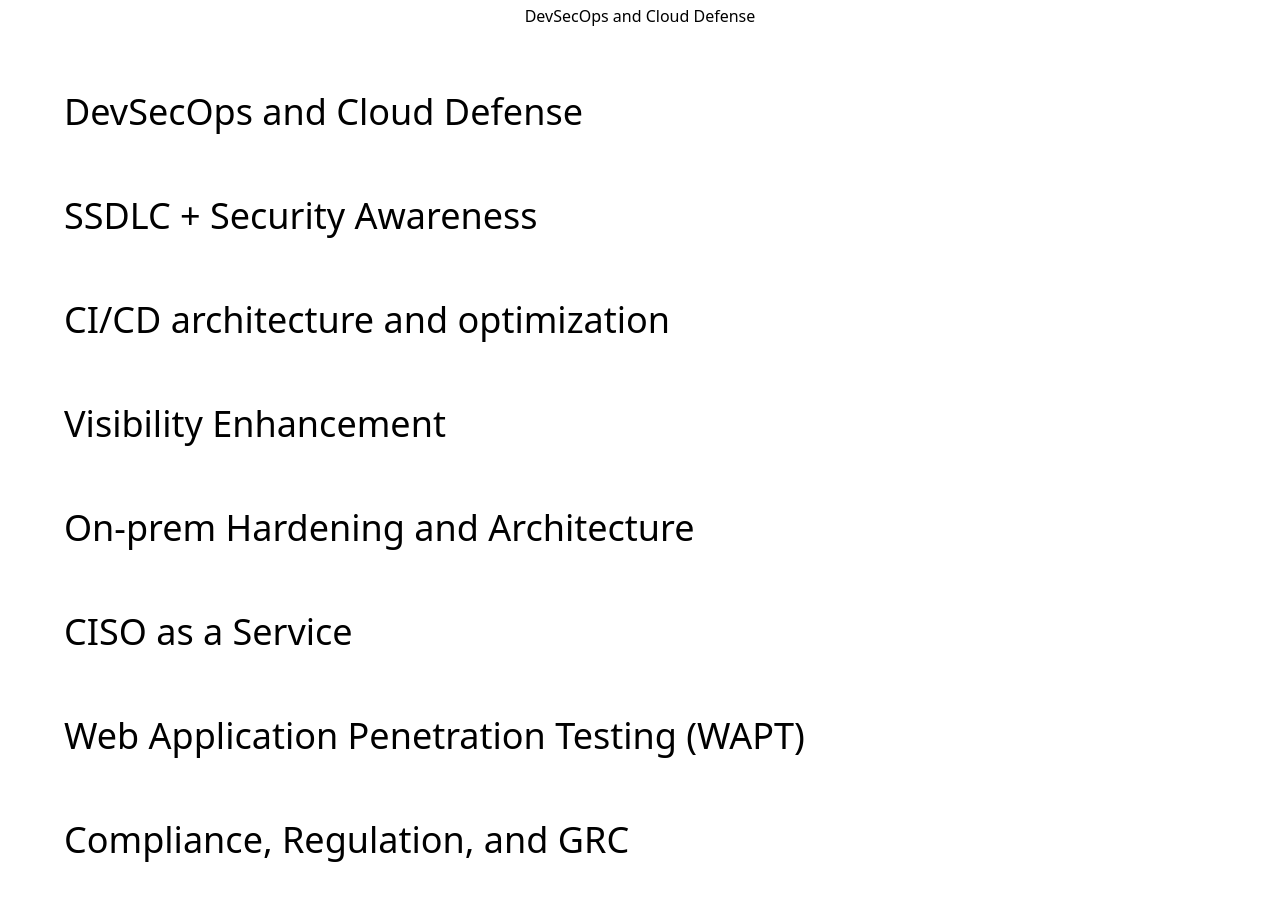
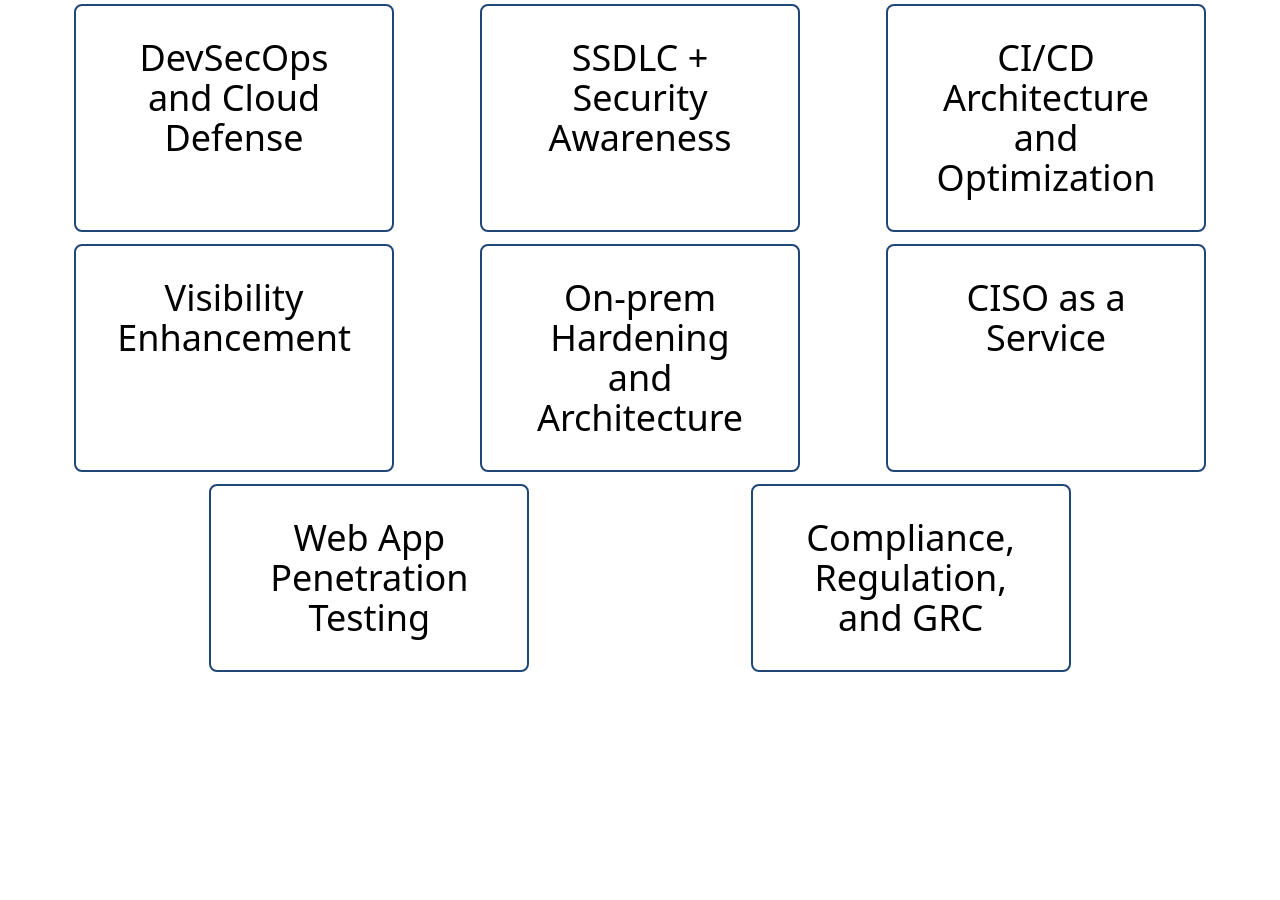
Before and after one commit to arana489/Invictuss, a React (Vite) app: page /service in a window 1280 px wide. Shown: the part 400-1300 px from the top of the page. After the commit the page ends 1120 px from the top, so only its background shows below. Built offline with nearby package versions, Linux system fonts and the light colour scheme; the HTML template or start-up script is replaced by a standard one.

Commit message:
service/001-service-flex-interactivity

```diff
--- a/src/components/Service.jsx
+++ b/src/components/Service.jsx
@@ -2,16 +2,23 @@ import React from "react";
 import ServiceDropdown from "./ServiceDropdown";
 import { HashLink as Link } from 'react-router-hash-link';
 
+
+
+
+
 export default function Service(props){
     // Array with all services, may incorporate a loop later for efficiency and better code
-    const services = ['DevSecOps and Cloud Defense',
-                         'SSDLC + Security Awareness',
-                        'CI/CD architecture and optimization',
-                        'Visibility Enhancement',
-                        'On-prem Hardening and Architecture',
-                        'CISO as a Service',
-                        'Web Application Penetration Testing (WAPT)',
-                        'Compliance, Regulation, and GRC']
+    const services = [{service: 'DevSecOps and Cloud Defense', description: "Description"},
+                    {service: 'SSDLC + Security Awareness', description: "Description"},
+                    {service: 'CI/CD Architecture and Optimization', description: "Description"},
+                    {service: 'Visibility Enhancement', description: "Description"},
+                    {service: 'On-prem Hardening and Architecture', description: "Description"},
+                    {service: 'CISO as a Service', description: "Description"},
+                    {service: 'Web App Penetration Testing', description: "Description"},
+                    {service: 'Compliance, Regulation, and GRC', description: "Description"}]
+
+    const serviceList=services.map((x) => <ServiceDropdown service={x.service} description={x.description}></ServiceDropdown>)
+
     return(
         <div>
             <div className="text-8xl text-center">
@@ -21,34 +28,24 @@ export default function Service(props){
                 <br></br>
             </div>
             {/* Possible bar with all services laid out and linked? */}
-            <div className="text-center">
-                <Link to="/Service#service1">{services[0]}</Link>
+
+
+
+            <div className="flex justify-evenly">
+                <div className="flex flex-wrap justify-evenly gap-3">
+                    {serviceList}
+                    {/* <ServiceDropdown service={services[0]} description="description"></ServiceDropdown>
+                    <ServiceDropdown service={services[1]} description="description"></ServiceDropdown>
+                    <ServiceDropdown service={services[2]} description="description"></ServiceDropdown>
+                    <ServiceDropdown service={services[3]} description="description"></ServiceDropdown>
+                    <ServiceDropdown service={services[4]} description="description"></ServiceDropdown>
+                    <ServiceDropdown service={services[5]} description="description"></ServiceDropdown>
+                    <ServiceDropdown service={services[6]} description="description"></ServiceDropdown>
+                    <ServiceDropdown service={services[7]} description="description"></ServiceDropdown> */}
+                </div>
             </div>
-            {/* All services are connected to the service dropdown component */}
-            <div id="service1">
-                <ServiceDropdown service={services[0]} description="description"></ServiceDropdown>
-            </div>
-            <div>
-                <ServiceDropdown service={services[1]} description="description"></ServiceDropdown>
-            </div>
-            <div>
-                <ServiceDropdown service={services[2]} description="description"></ServiceDropdown>
-            </div>
-            <div>
-                <ServiceDropdown service={services[3]} description="description"></ServiceDropdown>
-            </div>
-            <div>
-                <ServiceDropdown service={services[4]} description="description"></ServiceDropdown>
-            </div>
-            <div>
-                <ServiceDropdown service={services[5]} description="description"></ServiceDropdown>
-            </div>
-            <div>
-                <ServiceDropdown service={services[6]} description="description"></ServiceDropdown>
-            </div>
-            <div>
-                <ServiceDropdown service={services[7]} description="description"></ServiceDropdown>
-            </div>
+
+
 
             <div>
                 <br></br>
--- a/src/components/ServiceDropdown.jsx
+++ b/src/components/ServiceDropdown.jsx
@@ -7,9 +7,9 @@ const ServiceDropdown = (props) => {
   //      bool      func        useState hook
   const [visible, setVisible] = useState(false);
   return (
-    <div className="text-4xl text-center sm:text-left sm:pl-16 sm:pt-16">
+    <div className="text-4xl sm:text-left sm:pl-8 sm:pt-8 sm:pr-8 sm:pb-8 rounded-lg border-2 w-1/4 text-justify border-dark-blue">
       {/* Button is equal to the service param and hides/unhides the description */}
-      <button class="hover:font-bold" onClick={() => {setVisible(!visible)}}>{service}</button>
+      <button class="hover:text-light-blue" onClick={() => {setVisible(!visible)}}>{service}</button>
       {visible ? <p className="text-2xl">{description}</p> : <></>}
     </div>
   );
```
